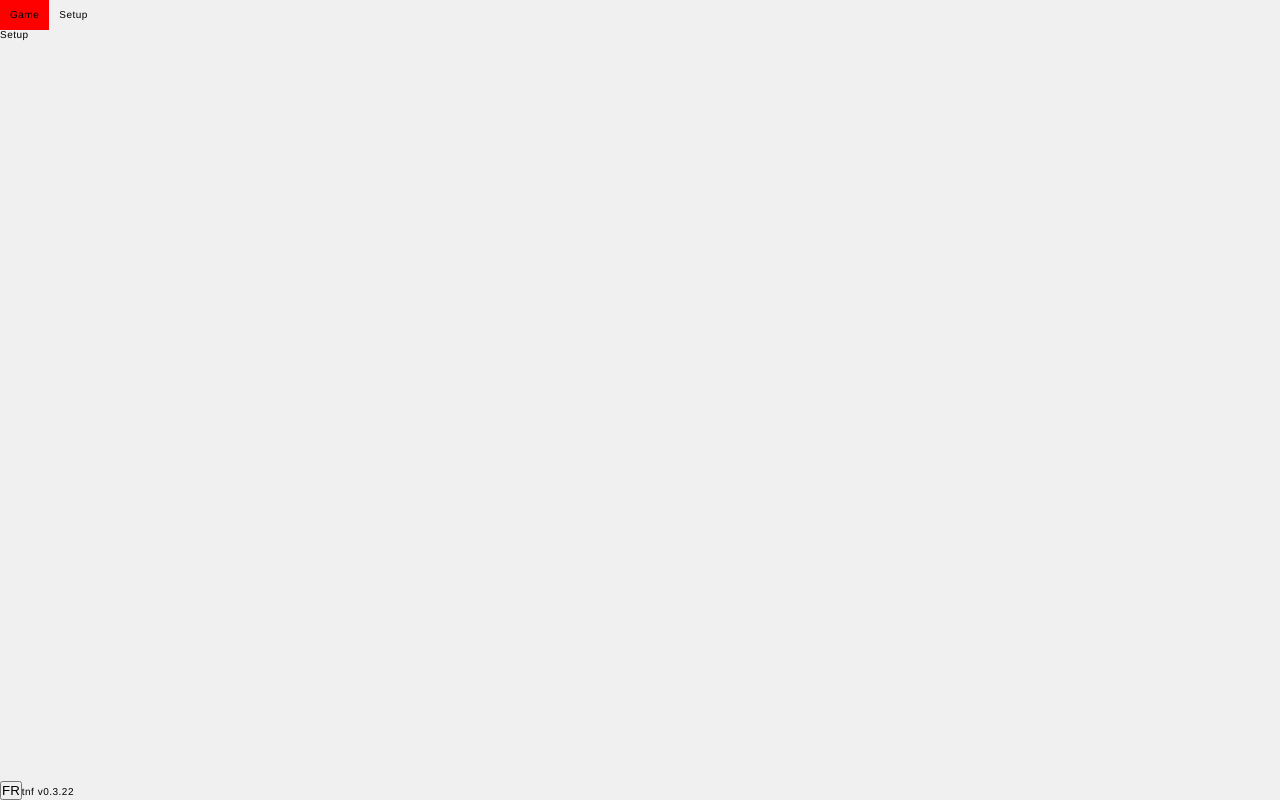
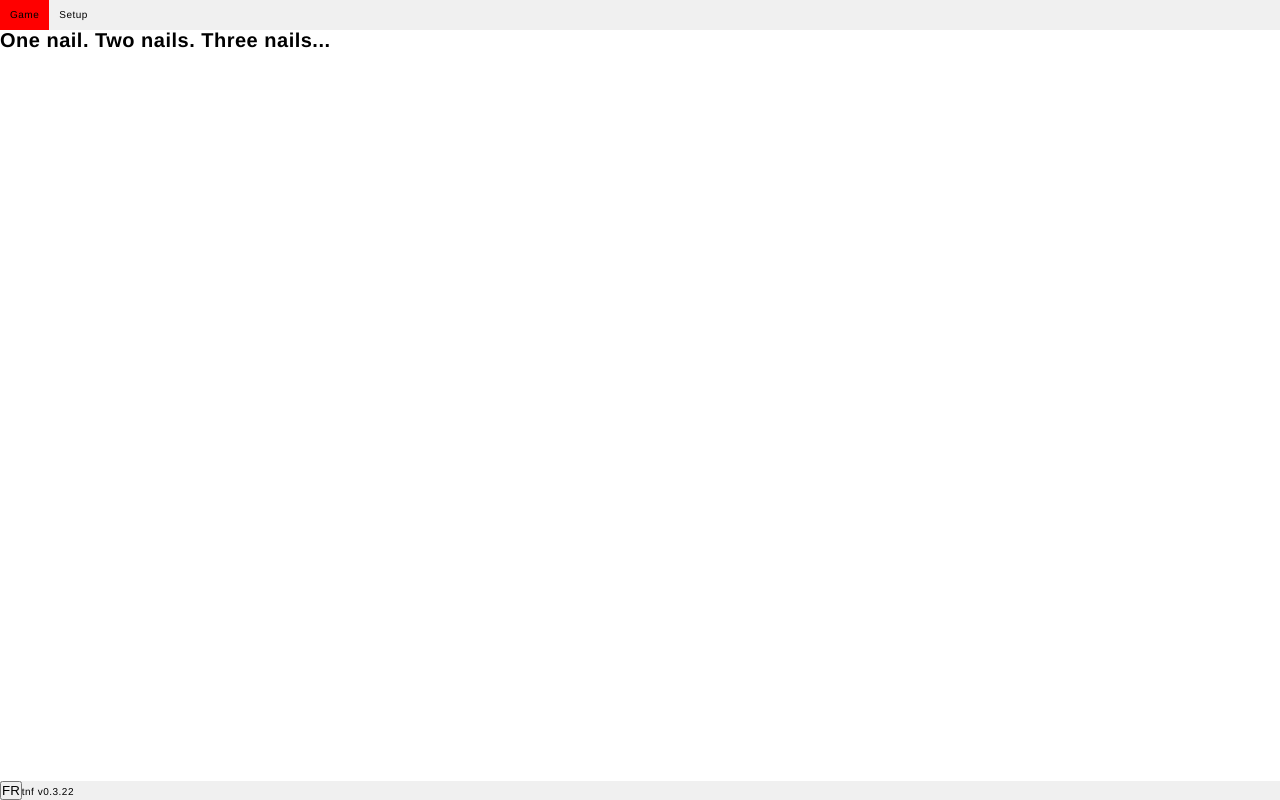
Before and after one commit to adrienloup/tnf, a React (Vite) app: page /tnf/setup in a window 1280 px wide. Built offline with nearby package versions, Linux system fonts and the light colour scheme.

Commit message:
feat(1) init tnf project

```diff
--- a/src/game/Game.page.tsx
+++ b/src/game/Game.page.tsx
@@ -1,15 +1,12 @@
-import { useTranslation } from "react-i18next";
 import { PageComponent } from "@/src/generic/components/page/Page.component";
 import { ArticleComponent } from "@/src/generic/components/article/Article.component";
 import { AsideComponent } from "../generic/components/aside/Aside.component";
 
 function GamePage() {
-  const { t } = useTranslation();
-
   return (
     <PageComponent>
       <ArticleComponent>
-        <h1>{t("page.game.title")}</h1>
+        <h1>1,000,000,000,000,000,000,000</h1>
       </ArticleComponent>
       <AsideComponent />
     </PageComponent>
--- a/src/generic/components/main/Main.module.scss
+++ b/src/generic/components/main/Main.module.scss
@@ -1,4 +1,5 @@
 .main {
   display: flex;
   flex: 1;
+  background-color: var(--color-neutral-1);
 }
--- a/src/generic/language/languages/en.json
+++ b/src/generic/language/languages/en.json
@@ -1,10 +1,7 @@
 {
   "page": {
-    "game": {
-      "title": "One pin. Two pins. Three pins..."
-    },
-    "concept": {
-      "title": "Concept"
+    "setup": {
+      "title": "One nail. Two nails. Three nails..."
     }
   }
 }
--- a/src/generic/language/languages/fr.json
+++ b/src/generic/language/languages/fr.json
@@ -1,10 +1,7 @@
 {
   "page": {
-    "game": {
-      "title": "Une épingle. Deux épingles. Trois épingles..."
-    },
-    "concept": {
-      "title": "Concept"
+    "setup": {
+      "title": "Un clou. Deux clous. Trois clous..."
     }
   }
 }
--- a/src/setup/Setup.page.tsx
+++ b/src/setup/Setup.page.tsx
@@ -1,7 +1,14 @@
+import { useTranslation } from "react-i18next";
 import { PageComponent } from "@/src/generic/components/page/Page.component";
 
 function SetupPage() {
-  return <PageComponent>Setup</PageComponent>;
+  const { t } = useTranslation();
+
+  return (
+    <PageComponent>
+      <h1>{t("page.setup.title")}</h1>
+    </PageComponent>
+  );
 }
 
 export default SetupPage;
```
